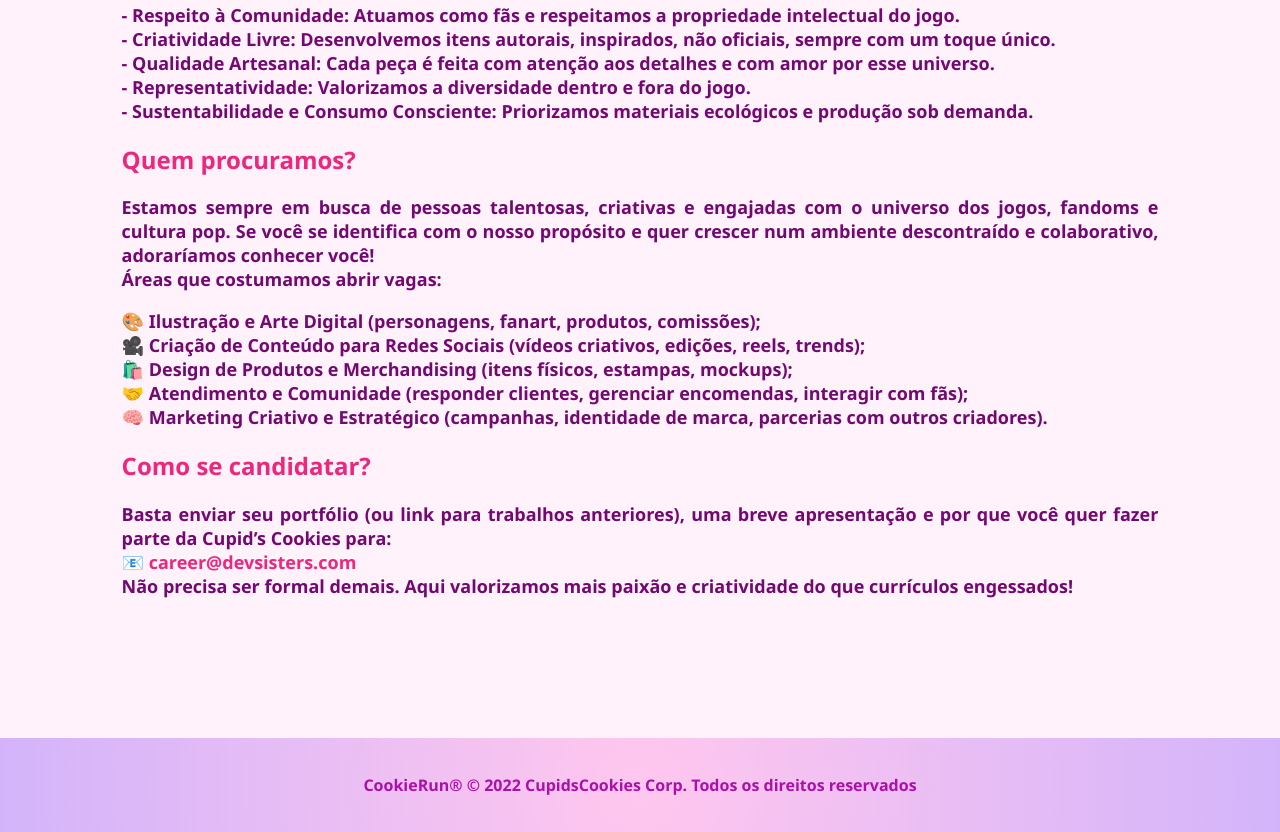
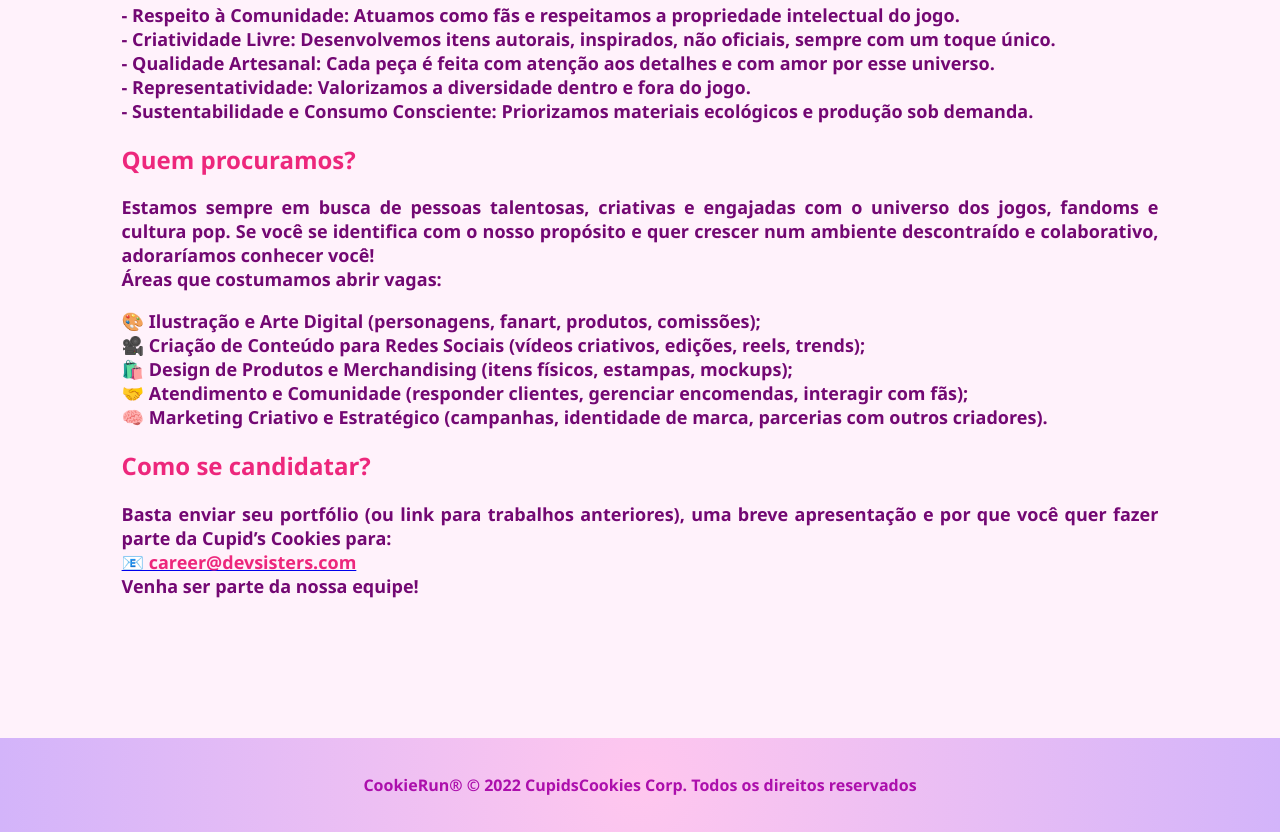
Before and after one commit to okumurashy/Cupids-Cookie, a plain HTML site: page page5.html in a window 1280 px wide. Shown: the part 401-1233 px from the top of the page. Drawn offline with Linux system fonts and the light colour scheme.

Commit message:
Update page5.html

```diff
--- a/page5.html
+++ b/page5.html
@@ -1,13 +1,11 @@
 <!DOCTYPE html>
 <html lang="pt-br">
-
 <head>
     <meta charset="UTF-8">
     <meta name="viewport" content="width=device-width, initial-scale=1.0">
     <title>Trabalhe Conosco</title>
     <link rel="stylesheet" href="style5.css">
 </head>
-
 <body>
     <header class="menu">
         <a href="index.html"><img src="logonew.png" alt="logo" id="logo"></a>
@@ -57,9 +55,11 @@
                 parcerias com outros criadores).</p>
             <h2>Como se candidatar?</h2>
             <p>Basta enviar seu portfólio (ou link para trabalhos anteriores), uma breve apresentação e por que você
-                quer fazer parte da Cupid’s Cookies para:
-                <br><span>📧 career@devsisters.com</span><br>Não precisa ser formal
-                demais. Aqui valorizamos mais paixão e criatividade do que currículos engessados!
+                quer fazer parte da Cupid’s Cookies para:<br>
+                <a href="mailto:career@devsisters.com">
+                <span>📧 career@devsisters.com</span>
+                </a>
+                <br>Venha ser parte da nossa equipe!
             </p>
         </div>
     </main>
@@ -67,5 +67,4 @@
         <p>CookieRun® © 2022 CupidsCookies Corp. Todos os direitos reservados</p>
     </footer>
 </body>
-
 </html>
```
